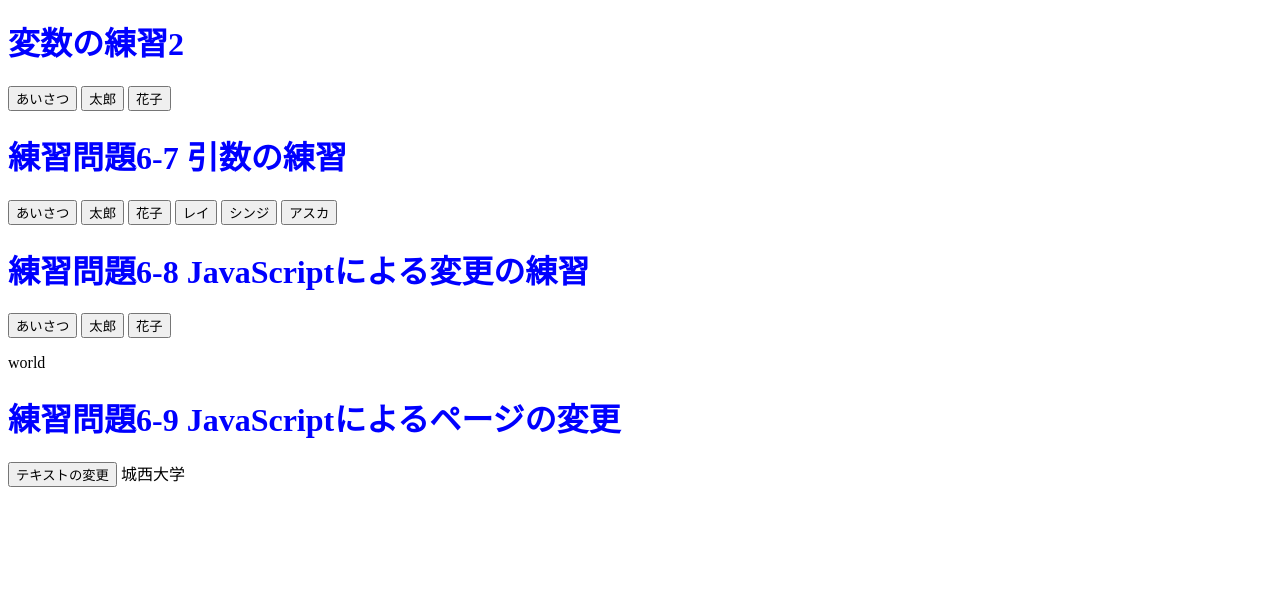
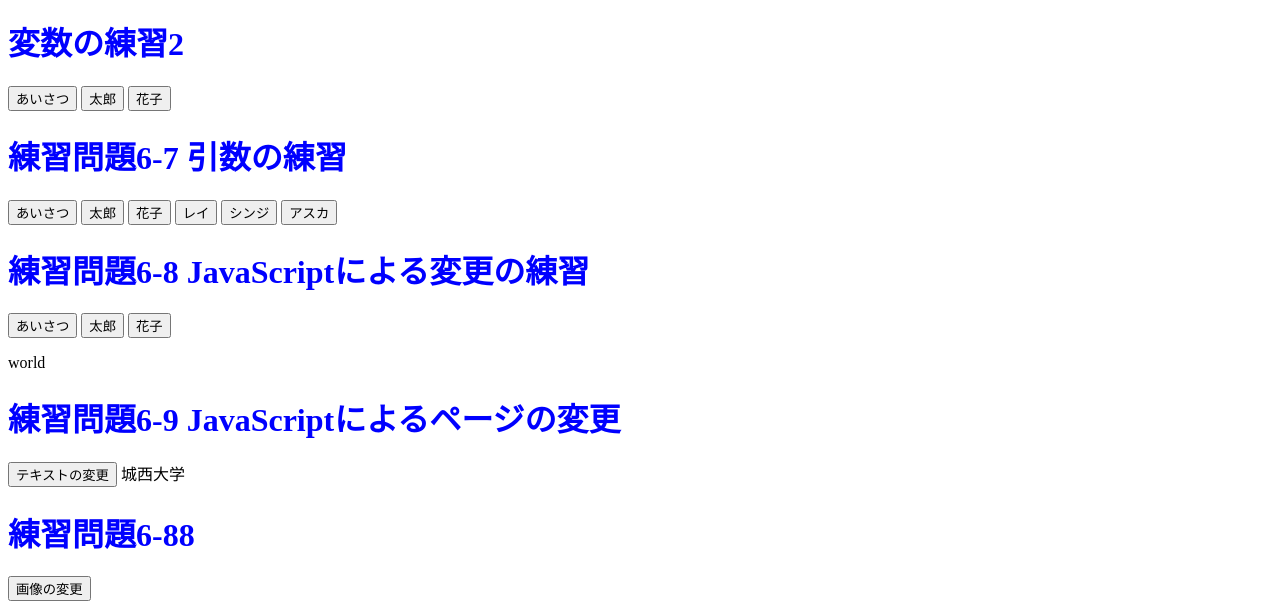
Before and after one commit to masudakaiki/kotogara2, a plain HTML site: page index.html in a window 1280 px wide. Shown: the part 765-1374 px from the top of the page. Before the commit the page ends 1260 px from the top, so only its background shows below. Drawn offline with Linux system fonts and the light colour scheme.

Commit message:
Update index.html

```diff
--- a/index.html
+++ b/index.html
@@ -87,13 +87,17 @@
 <input type="button" value="太郎" onclick="taro68();">
 <input type="button" value="花子" onclick="hanako68();">
 <p id="who68">world</p>
-</body>
 
 <h1>練習問題6-9 JavaScriptによるページの変更</h1>
 <div id="txt1" >
 <input type="button" value="テキストの変更" onclick="txtchange1();">
 城西大学</div>
 
+<h1>練習問題6-88</h1>
+<o id="img1" >
+<input type="button" value="画像の変更" onclick="imgchange1();">
+<img src="./image/abm00047209.jpg>
+</o>
 
 </body>
 </html>
```
